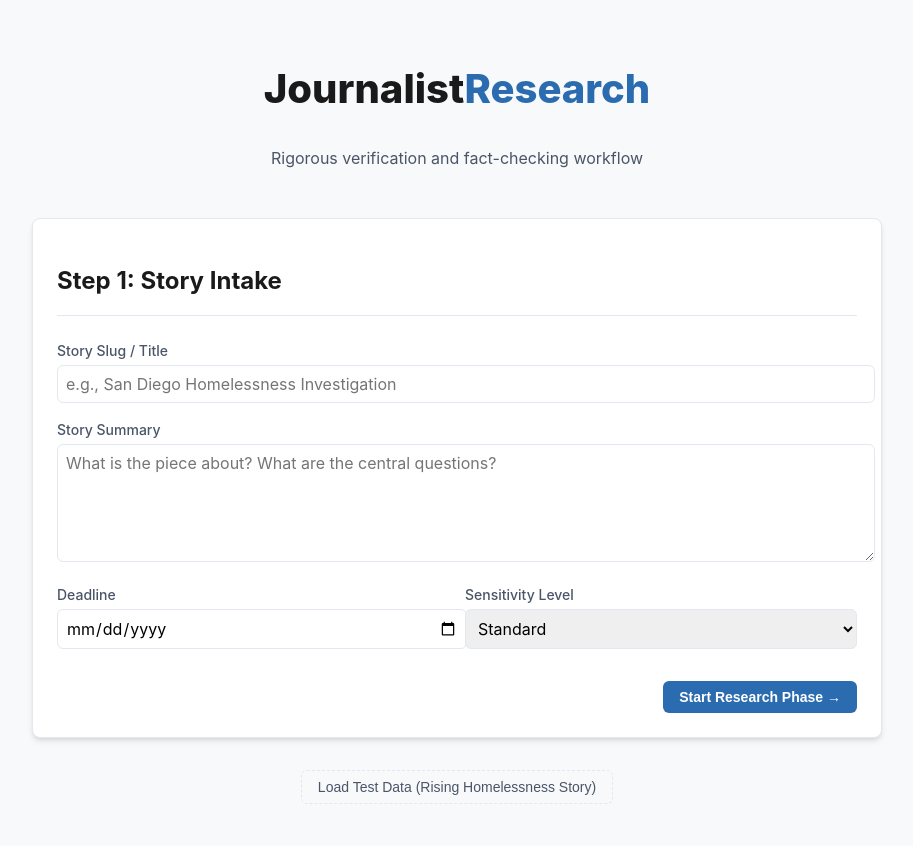
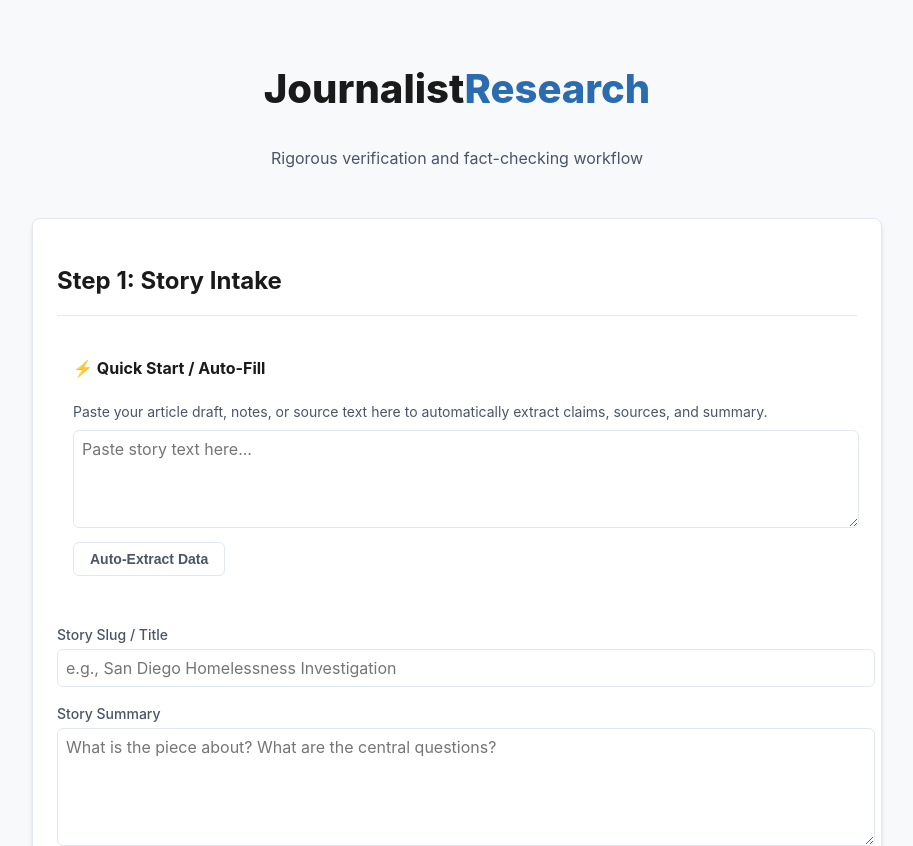
Before and after one commit to bryanengel72/journalist, a React (Vite) app: page / in a window 1280 px wide. Shown: the top 846 px of the page, without its empty margins (183-1096 px from the left). Built offline with nearby package versions, Linux system fonts and the light colour scheme.

Commit message:
Add auto-extract feature with text analysis utility

```diff
--- a/src/components/StoryIntake.tsx
+++ b/src/components/StoryIntake.tsx
@@ -1,14 +1,19 @@
 import { useState } from 'react';
 import { useJournalistStore } from '../hooks/useJournalistStore';
-import type { Story } from '../types';
+import type { Story, Claim, Source } from '../types';
 import { v4 as uuidv4 } from 'uuid';
+import { analyzeText } from '../utils/textAnalysis';
 
 type StoryIntakeProps = {
     onComplete: () => void;
 };
 
 export function StoryIntake({ onComplete }: StoryIntakeProps) {
-    const { setStory } = useJournalistStore();
+    const { setStory, addClaim, addSource } = useJournalistStore();
+    const [storyId] = useState(uuidv4()); // Generate ID safely
+    const [rawText, setRawText] = useState('');
+    const [extractedData, setExtractedData] = useState<{ claims: Claim[], sources: Source[] } | null>(null);
+
     const [formData, setFormData] = useState({
         title: '',
         summary: '',
@@ -16,15 +21,36 @@ export function StoryIntake({ onComplete }: StoryIntakeProps) {
         sensitivity: 'Standard' as Story['sensitivity'],
     });
 
+    const handleAnalyze = () => {
+        if (!rawText.trim()) return;
+        const result = analyzeText(rawText, storyId);
+        setFormData(prev => ({
+            ...prev,
+            title: result.title,
+            summary: result.summary
+        }));
+        setExtractedData({
+            claims: result.claims,
+            sources: result.sources
+        });
+    };
+
     const handleSubmit = (e: React.FormEvent) => {
         e.preventDefault();
         const newStory: Story = {
-            id: uuidv4(),
+            id: storyId,
             ...formData,
             createdAt: Date.now(),
             updatedAt: Date.now(),
         };
         setStory(newStory);
+
+        // Commit extracted data if available
+        if (extractedData) {
+            extractedData.claims.forEach(c => addClaim(c));
+            extractedData.sources.forEach(s => addSource(s));
+        }
+
         onComplete();
     };
 
@@ -33,6 +59,36 @@ export function StoryIntake({ onComplete }: StoryIntakeProps) {
             <h2 style={{ marginBottom: '1.5rem', borderBottom: '1px solid var(--color-border)', paddingBottom: '1rem' }}>
                 Step 1: Story Intake
             </h2>
+
+            {/* Automation Section */}
+            <div style={{ marginBottom: '2rem', padding: '1rem', backgroundColor: 'var(--color-bg-secondary)', borderRadius: 'var(--radius-md)' }}>
+                <h4 style={{ marginTop: 0 }}>⚡️ Quick Start / Auto-Fill</h4>
+                <p style={{ fontSize: '0.875rem', color: 'var(--color-text-secondary)', marginBottom: '0.5rem' }}>
+                    Paste your article draft, notes, or source text here to automatically extract claims, sources, and summary.
+                </p>
+                <textarea
+                    className="form-textarea"
+                    rows={4}
+                    placeholder="Paste story text here..."
+                    value={rawText}
+                    onChange={(e) => setRawText(e.target.value)}
+                    style={{ marginBottom: '0.5rem' }}
+                />
+                <button
+                    type="button"
+                    onClick={handleAnalyze}
+                    className="btn btn-secondary"
+                    disabled={!rawText.trim()}
+                >
+                    Auto-Extract Data
+                </button>
+                {extractedData && (
+                    <span style={{ marginLeft: '1rem', fontSize: '0.85rem', color: 'var(--color-success)' }}>
+                        ✓ Found {extractedData.claims.length} claims and {extractedData.sources.length} sources
+                    </span>
+                )}
+            </div>
+
             <form onSubmit={handleSubmit}>
                 <div className="form-group">
                     <label className="form-label" htmlFor="title">Story Slug / Title</label>
--- /dev/null
+++ b/src/utils/textAnalysis.ts
@@ -0,0 +1,90 @@
+import { v4 as uuidv4 } from 'uuid';
+import type { Claim, Source } from '../types';
+
+export function analyzeText(text: string, storyId: string): {
+    title: string;
+    summary: string;
+    claims: Claim[];
+    sources: Source[];
+} {
+    const lines = text.split('\n').filter(line => line.trim().length > 0);
+    const title = lines[0]?.substring(0, 100) || 'Untitled Story';
+    const summary = lines.slice(0, 3).join(' ').substring(0, 500) + '...';
+
+    const claims: Claim[] = [];
+    const sources: Source[] = [];
+    const sourceNames = new Set<string>();
+
+    const attributionRegex = /([A-Z][a-z]+(?:\s[A-Z][a-z]+)*)\s(?:said|stated|claimed|reported|announced|according to)/;
+
+    // Split text into sentences
+    const sentences = text.match(/[^.!?]+[.!?]+/g) || lines;
+
+    sentences.forEach(sentence => {
+        const cleanSentence = sentence.trim();
+        if (cleanSentence.length < 20) return;
+
+        let isClaim = false;
+        let priority: Claim['priority'] = 'Medium';
+        let type: Claim['type'] = 'Factual';
+        let status: Claim['status'] = 'Unverified' as const;
+        let sourceName = 'Text Analysis'; // Default source for the claim
+
+        // Check for numbers (Statistical)
+        if (/\d+(?:%|\s(?:percent|dollars|million|billion))?/.test(cleanSentence)) {
+            isClaim = true;
+            type = 'Statistical';
+            priority = 'High';
+        }
+
+        // Check for quotes (Attribution)
+        if (/"([^"]*)"/.test(cleanSentence)) {
+            isClaim = true;
+            type = 'Attribution';
+        }
+
+        // Check for sources
+        const sourceMatch = cleanSentence.match(attributionRegex);
+        if (sourceMatch && sourceMatch[1]) {
+            const name = sourceMatch[1];
+            // Exclude common pronouns and articles
+            if (!sourceNames.has(name) && !['He', 'She', 'It', 'They', 'The', 'However', 'But'].includes(name)) {
+                sourceNames.add(name);
+                sources.push({
+                    id: uuidv4(),
+                    storyId,
+                    name: name,
+                    type: 'Primary',
+                    isConfidential: false,
+                    stake: 'None',
+                    corroborated: 'No',
+                    assessment: 'Requires corroboration',
+                    notes: `Auto-extracted from context: "${cleanSentence.substring(0, 50)}..."`
+                });
+            }
+            if (sourceMatch[1]) sourceName = sourceMatch[1];
+            isClaim = true;
+        }
+
+        if (isClaim) {
+            claims.push({
+                id: uuidv4(),
+                storyId,
+                text: cleanSentence,
+                type: type,
+                source: sourceName,
+                status: status,
+                priority: priority,
+                notes: 'Auto-extracted from text',
+                verificationLogs: []
+            });
+        }
+    });
+
+    return {
+        title,
+        summary,
+        claims,
+        sources
+    };
+}
```
